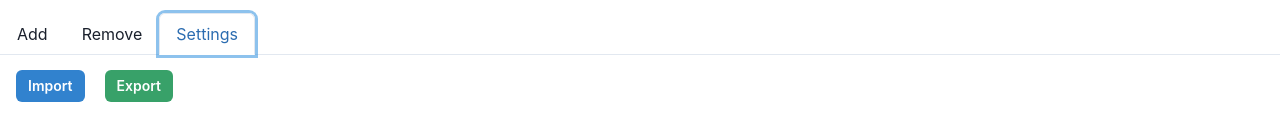
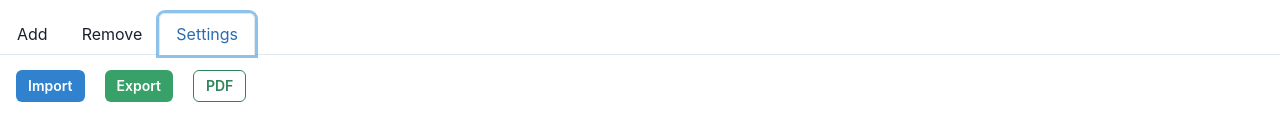
Before and after one commit to clgeoio/sociogram, a Next.js app: page / in a window 1280 px wide. Both pictures are taken after a click on the tab "Settings". Shown: the part 396-536 px from the top of the page. Built offline with nearby package versions, Linux system fonts and the light colour scheme.

Commit message:
adds pdf export

```diff
--- a/components/Graph.tsx
+++ b/components/Graph.tsx
@@ -109,6 +109,7 @@ const Graph: React.FunctionComponent<GraphProps> = ({ nodes, links }) => {
 
   return (
     <svg
+      id="svg"
       style={{
         flexGrow: 1,
       }}
--- a/components/ImportExport.tsx
+++ b/components/ImportExport.tsx
@@ -59,6 +59,26 @@ const ImportExport: React.FunctionComponent<ImportExportProps> = ({
     reader.readAsText(e.target.files[0]);
   };
 
+  const handlePdf = () => {
+    const svg = document.getElementById("svg").outerHTML;
+
+    const data = JSON.stringify({ svg, title });
+    const xhttp = new XMLHttpRequest();
+
+    xhttp.responseType = "arraybuffer";
+    xhttp.open("POST", "/api/pdf", true);
+    xhttp.setRequestHeader("Content-type", "application/json;charset=UTF-8");
+    xhttp.setRequestHeader("Accept", "application/json, text/plain, */*");
+    xhttp.send(data);
+    xhttp.onload = function () {
+      if (this.readyState == 4 && this.status == 200) {
+        const pdfBlob = new Blob([xhttp.response], { type: "application/pdf" });
+        const url = window.URL.createObjectURL(pdfBlob);
+        window.open(url);
+      }
+    };
+  };
+
   return (
     <Flex>
       <Input
@@ -76,8 +96,22 @@ const ImportExport: React.FunctionComponent<ImportExportProps> = ({
       >
         {loading ? <Spinner /> : "Import"}
       </Button>
-      <Button colorScheme="green" onClick={handleExport} size="sm">
+      <Button
+        colorScheme="green"
+        marginRight={5}
+        onClick={handleExport}
+        size="sm"
+      >
         Export
+      </Button>
+
+      <Button
+        colorScheme="green"
+        variant="outline"
+        onClick={handlePdf}
+        size="sm"
+      >
+        PDF
       </Button>
     </Flex>
   );
--- a/package.json
+++ b/package.json
@@ -16,8 +16,10 @@
     "framer-motion": "^3.2.2-rc.1",
     "lodash": "^4.17.20",
     "next": "10.0.5",
+    "pdfkit": "^0.11.0",
     "react": "17.0.1",
     "react-dom": "17.0.1",
+    "svg-to-pdfkit": "^0.1.8",
     "typescript": "^4.1.3"
   },
   "devDependencies": {
--- a/pages/api/hello.js
+++ /dev/null
@@ -1,6 +0,0 @@
-// Next.js API route support: https://nextjs.org/docs/api-routes/introduction
-
-export default (req, res) => {
-  res.statusCode = 200
-  res.json({ name: 'John Doe' })
-}
--- /dev/null
+++ b/pages/api/pdf.ts
@@ -0,0 +1,26 @@
+import { NextApiRequest, NextApiResponse } from "next";
+import PDFDocument from "pdfkit";
+import SVGtoPDF from "svg-to-pdfkit";
+import fs from "fs";
+
+export default (req: NextApiRequest, res: NextApiResponse) => {
+  if (req.method === "POST") {
+    return new Promise<void>((resolve) => {
+      const doc = new PDFDocument({ layout: "landscape" });
+      const stream = fs.createWriteStream("file.pdf");
+      const svg = req.body.svg;
+      doc.text(`Sociogram: ${req.body.title}`, 20, 20);
+      SVGtoPDF(doc, svg, 0, 20);
+      stream.on("finish", function () {
+        res.setHeader("Content-Disposition", "attachment;filename=file.pdf");
+        res.setHeader("Content-Type", "application/pdf");
+        res.statusCode = 200;
+        res.send(fs.readFileSync("file.pdf"));
+        resolve();
+      });
+
+      doc.pipe(stream);
+      doc.end();
+    });
+  }
+};
```
Also changed, not shown: 2 other files (tests, documents, lock files or other folders).
